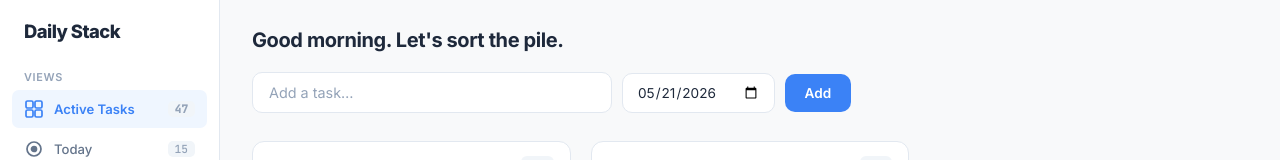
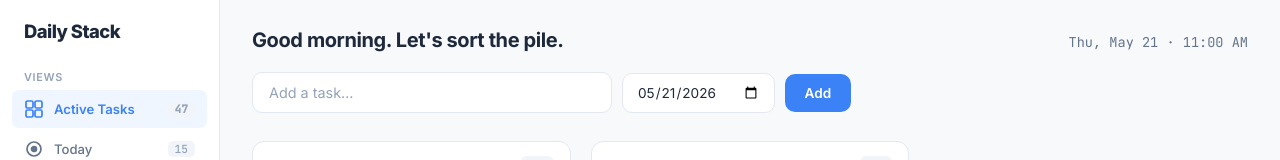
Before and after one commit to Mrreubs/Daily-Stack-App, a React (Vite) app: page / in a window 1280 px wide. Shown: the top 160 px of the page. Built offline with nearby package versions, Linux system fonts and the light colour scheme.

Commit message:
Add live date/time to welcome bar

```diff
--- a/src/App.css
+++ b/src/App.css
@@ -109,12 +109,24 @@
   min-height: 100vh;
 }
 
+.welcome-bar {
+  display: flex;
+  justify-content: space-between;
+  align-items: baseline;
+  margin-bottom: 20px;
+}
+
 .welcome-msg {
   font-size: 1.25rem;
   font-weight: 700;
   color: var(--text-primary);
-  margin-bottom: 20px;
   letter-spacing: -0.02em;
+}
+
+.welcome-clock {
+  font-family: 'JetBrains Mono', monospace;
+  font-size: 0.85rem;
+  color: var(--text-secondary);
 }
 
 .add-bar {
--- a/src/App.tsx
+++ b/src/App.tsx
@@ -1,4 +1,4 @@
-import { useState, useMemo, useRef } from 'react';
+import { useState, useMemo, useRef, useEffect } from 'react';
 import { type ColumnId, type Task, type FilterMode, NAV_ITEMS } from './types';
 import { Board } from './components/Board';
 import { IconAllTasks, IconToday, IconUpcoming, IconHistory } from './icons';
@@ -98,6 +98,12 @@ function App() {
   const [shake, setShake] = useState(false);
   const [filter, setFilter] = useState<FilterMode>('all');
   const inputRef = useRef<HTMLInputElement>(null);
+  const [clock, setClock] = useState(new Date());
+
+  useEffect(() => {
+    const id = setInterval(() => setClock(new Date()), 1000);
+    return () => clearInterval(id);
+  }, []);
 
   function addTask() {
     const trimmed = input.trim();
@@ -212,8 +218,15 @@ function App() {
       <main className="main-content">
         {filter !== 'history' ? (
           <>
-            <div className="welcome-msg">
-              {new Date().getHours() < 12 ? 'Good morning' : new Date().getHours() < 17 ? 'Good afternoon' : 'Good evening'}. Let's sort the pile.
+            <div className="welcome-bar">
+              <span className="welcome-msg">
+                {clock.getHours() < 12 ? 'Good morning' : clock.getHours() < 17 ? 'Good afternoon' : 'Good evening'}. Let's sort the pile.
+              </span>
+              <span className="welcome-clock">
+                {clock.toLocaleDateString('en-US', { weekday: 'short', month: 'short', day: 'numeric' })}
+                {' · '}
+                {clock.toLocaleTimeString('en-US', { hour: 'numeric', minute: '2-digit', hour12: true })}
+              </span>
             </div>
 
             <div className="add-bar">
```
